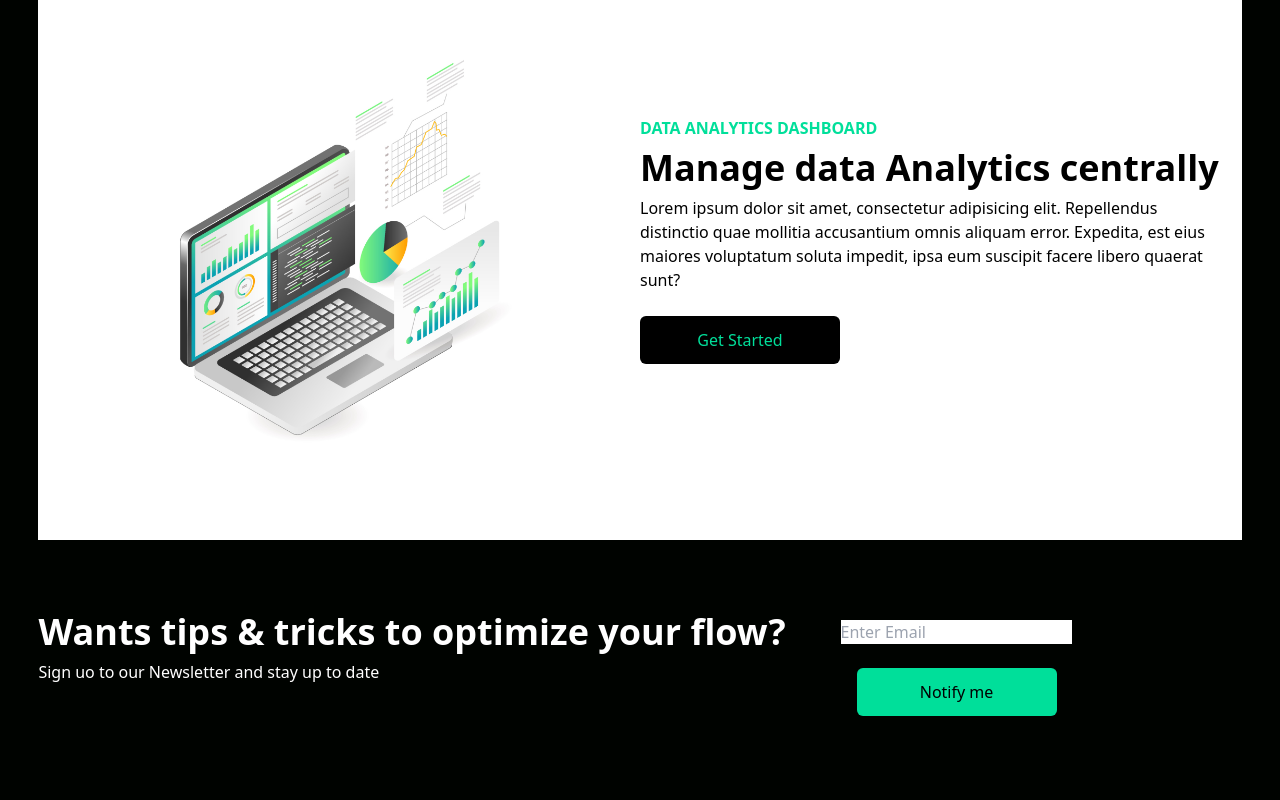
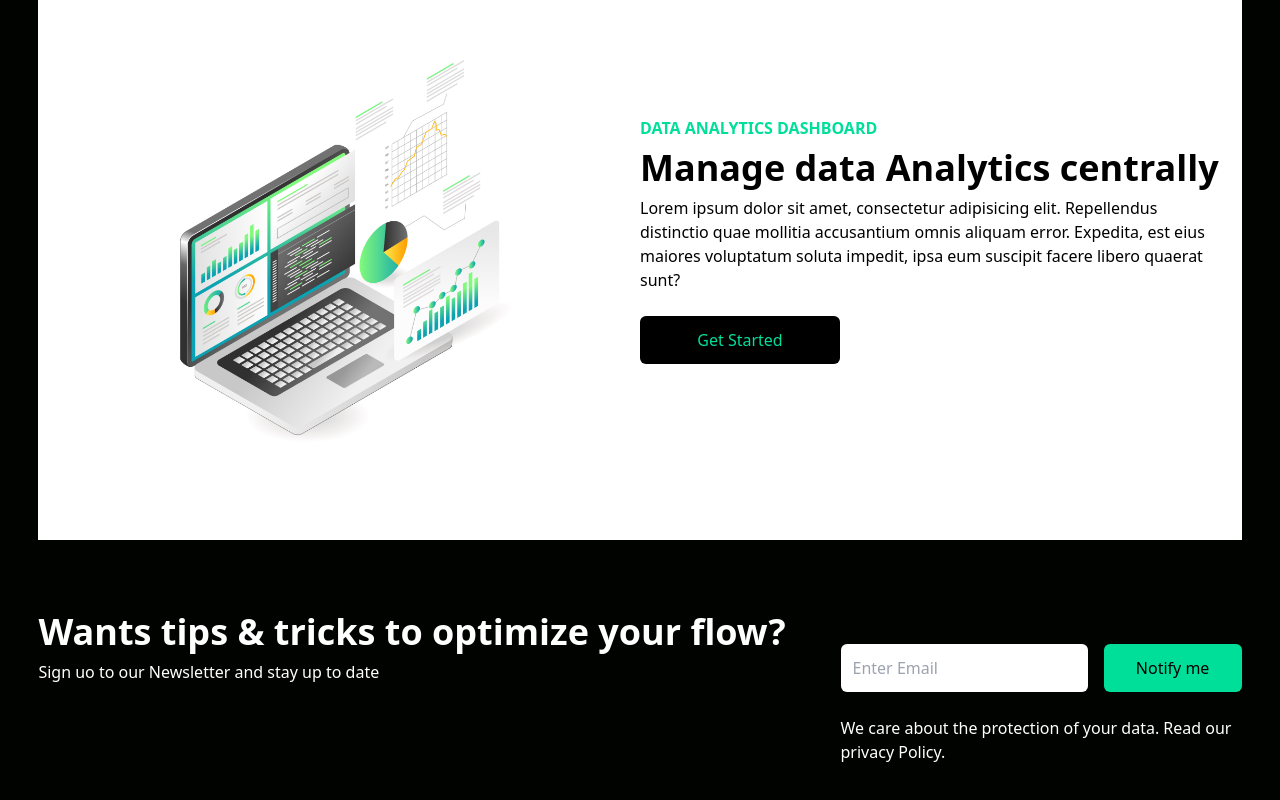
Before and after one commit to MALWICK/crypto-website, a React (Create React App) app: page / in a window 1280 px wide. Shown: the part 875-1675 px from the top of the page. Built offline with nearby package versions, Linux system fonts and the light colour scheme.

Commit message:
creating my newsletter section

```diff
--- a/src/component/Newsletter.jsx
+++ b/src/component/Newsletter.jsx
@@ -11,7 +11,12 @@ function Newsletter() {
           <p>Sign uo to our Newsletter and stay up to date</p>
         </div>
         <div className="my-4">
-          <input type="email" className="" placeholder="Enter Email" />
+          <div className=" flex flex-col sm:flex-row items-center justify-between  w-full">
+            <input
+              type="email"
+              className="p-3 flex w-full rounded-md text-black"
+              placeholder="Enter Email"
+            />
             <button
               className="bg-[#00df9a] w-[200px] rounded-md font-medium ml-4 my-6 px-6 py-3 text-black"
               type="button"
@@ -19,6 +24,10 @@ function Newsletter() {
               Notify me
             </button>
           </div>
+          <p>
+            We care about the protection of your data. Read our privacy Policy.
+          </p>
+        </div>
       </div>
     </div>
   );
```
Lines whose indentation alone changed are shown as unchanged.
